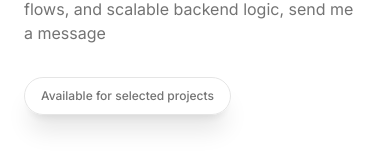
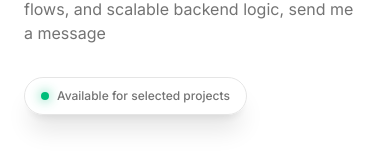
Before and after one commit to svsxn/portfolio, a Next.js app: page / in a window 390 px wide. Shown: the part 4015-4182 px from the top of the page. Built offline with nearby package versions, Linux system fonts and the light colour scheme.

Commit message:
fix: dot

```diff
--- a/components/sections/contact/index.tsx
+++ b/components/sections/contact/index.tsx
@@ -18,7 +18,7 @@ export default function Contact() {
             backend logic, send me a message
           </p>
         </div>
-        <div className="mt-8 items-center gap-2 rounded-full border bg-background/85 px-4 py-2.5 text-xs font-medium text-muted-foreground shadow-xl backdrop-blur-md lg:flex w-fit">
+        <div className="mt-8 flex items-center gap-2 rounded-full border bg-background/85 px-4 py-2.5 text-xs font-medium text-muted-foreground shadow-xl backdrop-blur-md w-fit">
           <span className="size-2 rounded-full bg-primary shadow-[0_0_12px_--alpha(var(--primary)/80%)]" />
           <span className="whitespace-nowrap">
             Available for selected projects
```
